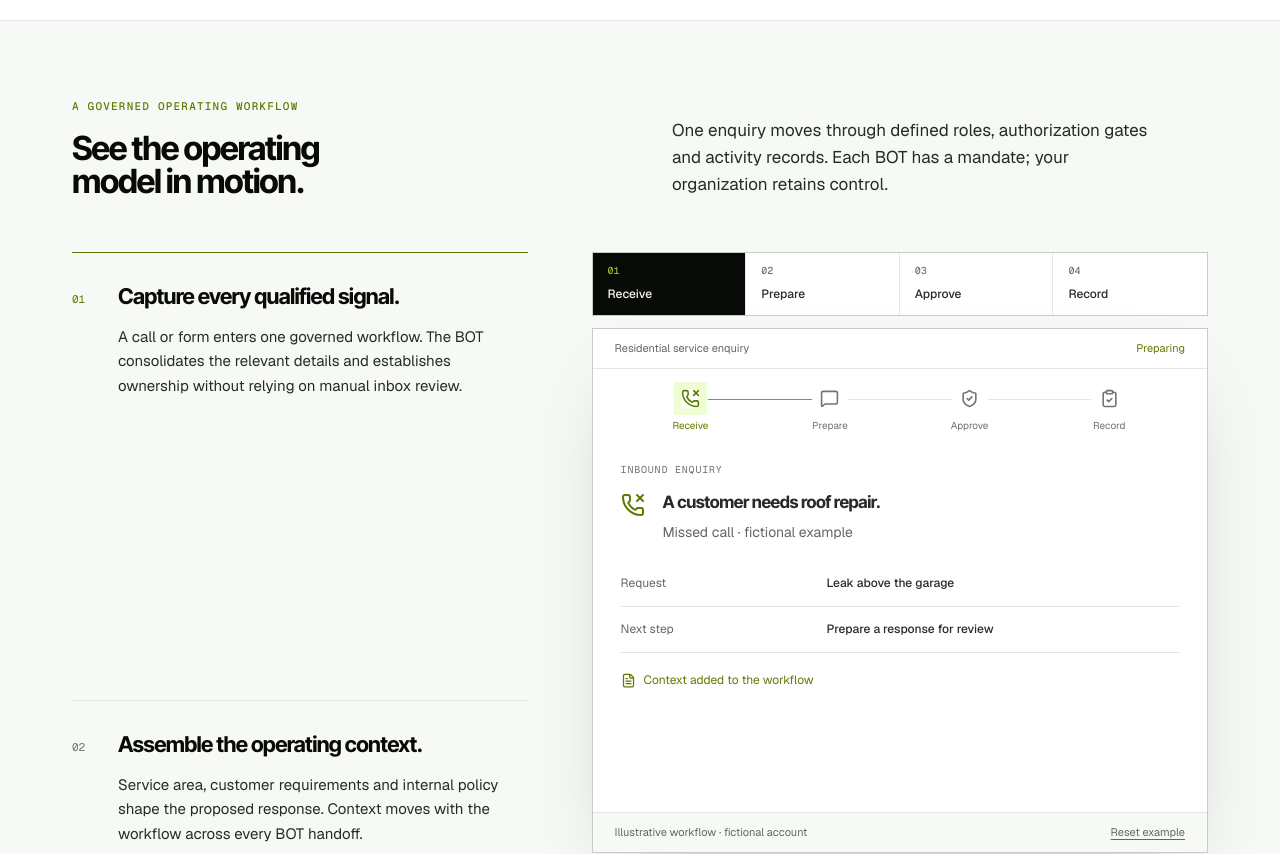
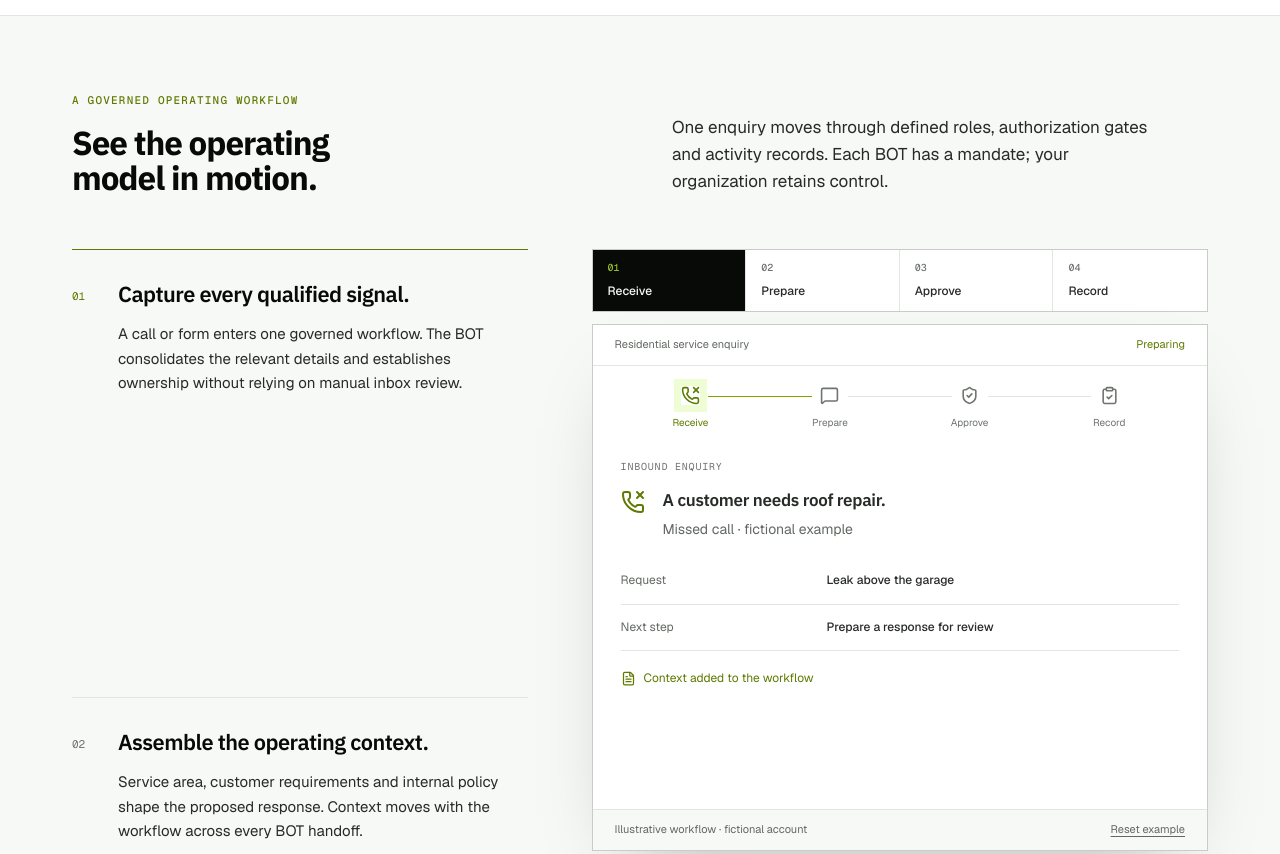
Before and after one commit to AgenticBotting/agenticbots, a Next.js app: page / in a window 1280 px wide. Shown: the part 1410-2264 px from the top of the page. Built offline with nearby package versions, Linux system fonts and the light colour scheme; no server answers.

Commit message:
Adopt IBM Plex for enterprise typography

```diff
--- a/src/app/globals.css
+++ b/src/app/globals.css
@@ -1,6 +1,6 @@
 /* Hallmark · macrostructure: product-canvas narrative · theme: studied-DNA (source: user reference images)
  * hero: centered display + wide operating workspace · service: promise + product canvas + deployment rail
- * type: Inter Tight + Geist + Geist Mono · palette: AgenticBots olive / ink / white
+ * type: IBM Plex Sans + Geist + Geist Mono · palette: AgenticBots olive / ink / white
  * critique: P5 H5 E4 S5 R4 V5 · slop: pass · honest: pass · responsive: pass */
 @import "tailwindcss";
 
@@ -13,7 +13,7 @@
    it means something in the system just became active.
 
    Rules that hold everywhere:
-     · Inter Tight carries controlled, high-impact display type; Geist keeps product
+     · IBM Plex Sans carries controlled, high-impact display type; Geist keeps product
        controls, navigation and reading surfaces quiet and precise.
      · Core controls keep the diagonal notch. Product stages may use a
        restrained radius to distinguish presentation from product UI.
@@ -142,11 +142,11 @@
   --radius-xs: 0;
   --notch: 11px;
 
-  /* Inter Tight gives headings a precise corporate grotesque silhouette.
-     Medium-to-bold weights create authority without the poster-like mass
-     of a black display face. Geist remains the enterprise workhorse for
-     body, navigation and controls; Mono carries the technical register. */
-  --font-display: var(--font-inter-tight);
+  /* IBM Plex Sans gives headings an institutional technology character.
+     Medium-to-bold weights create authority without the compressed mass
+     of a display face. Geist remains the enterprise workhorse for body,
+     navigation and controls; Mono carries the technical register. */
+  --font-display: var(--font-ibm-plex-sans);
   --font-body: var(--font-geist-sans);
   --font-mono: var(--font-geist-mono);
 }
@@ -314,31 +314,35 @@
 
   .display-hero {
     font-family: var(--font-display);
-    font-weight: 740;
+    font-weight: 680;
     font-size: clamp(2rem, 3.6vw, 3rem);
-    line-height: .96;
-    letter-spacing: -0.048em;
+    line-height: .98;
+    letter-spacing: -0.038em;
+    font-variation-settings: "wdth" 100;
   }
   .display-xl {
     font-family: var(--font-display);
-    font-weight: 700;
+    font-weight: 650;
     font-size: clamp(1.625rem, 2.6vw, 2.125rem);
-    line-height: 1;
-    letter-spacing: -0.04em;
+    line-height: 1.04;
+    letter-spacing: -0.032em;
+    font-variation-settings: "wdth" 100;
   }
   .display-lg {
     font-family: var(--font-display);
-    font-weight: 650;
+    font-weight: 600;
     font-size: clamp(1.1875rem, 1.7vw, 1.4375rem);
-    line-height: 1.08;
-    letter-spacing: -0.032em;
+    line-height: 1.12;
+    letter-spacing: -0.024em;
+    font-variation-settings: "wdth" 100;
   }
   .display-md {
     font-family: var(--font-display);
-    font-weight: 620;
+    font-weight: 580;
     font-size: 1.0625rem;
-    line-height: 1.14;
-    letter-spacing: -0.026em;
+    line-height: 1.18;
+    letter-spacing: -0.018em;
+    font-variation-settings: "wdth" 100;
   }
 
   /* The one green phrase in a headline. Swaps by surface. */
@@ -880,7 +884,7 @@
 .workforce-hero-shell { position: relative; z-index: 1; padding-block: clamp(62px, 7vw, 94px) 0; }
 .hero-copy { min-width: 0; max-width: 920px; margin-inline: auto; text-align: center; }
 .hero-copy > .eyebrow { max-width: calc(100% - 32px); margin-left: clamp(0px, 6vw, 72px); margin-right: auto; text-align: left; }
-.hero-copy h1 { max-width: 16ch; margin-inline: auto; font-family: var(--font-display); font-size: clamp(52px, 7vw, 92px); font-weight: 760; line-height: .9; letter-spacing: -.052em; text-wrap: balance; }
+.hero-copy h1 { max-width: 17ch; margin-inline: auto; font-family: var(--font-display); font-size: clamp(48px, 6.4vw, 82px); font-weight: 680; line-height: .96; letter-spacing: -.042em; font-variation-settings: "wdth" 100; text-wrap: balance; }
 .hero-copy h1 span { color: var(--accent-text); }
 .hero-copy > .body-lg { max-width: 64ch; margin-inline: auto; }
 .hero-actions { display: flex; align-items: center; justify-content: center; flex-wrap: wrap; gap: 20px; }
@@ -1197,10 +1201,10 @@
 .service-hero-copy .eyebrow-dim { color: var(--text-muted); }
 .service-hero-copy > .display-lg { color: var(--accent-text) !important; }
 .service-hero-copy > .display-hero {
-  max-width: 18ch;
-  font-size: clamp(3.15rem, 5.6vw, 5.25rem);
-  line-height: .91;
-  letter-spacing: -.052em;
+  max-width: 20ch;
+  font-size: clamp(2.9rem, 5vw, 4.65rem);
+  line-height: .97;
+  letter-spacing: -.041em;
 }
 .service-hero-copy > .display-lg { font-size: clamp(1.35rem, 2vw, 1.8rem); line-height: 1.15; }
 .service-hero-copy > .body-lg { max-width: 62ch; font-size: clamp(1.08rem, 1.35vw, 1.25rem); line-height: 1.62; }
@@ -1339,7 +1343,7 @@
   color: var(--foreground);
   font-family: var(--font-display), var(--font-sans), sans-serif;
   font-size: clamp(17px, 1.5vw, 21px);
-  font-weight: 680;
+  font-weight: 620;
   line-height: 1.05;
   letter-spacing: -.035em;
 }
--- a/src/app/layout.tsx
+++ b/src/app/layout.tsx
@@ -1,5 +1,5 @@
 import type { Metadata } from "next";
-import { Geist, Geist_Mono, Inter_Tight } from "next/font/google";
+import { Geist, Geist_Mono, IBM_Plex_Sans } from "next/font/google";
 import "./globals.css";
 import { BotPlanFlow, ConsoleGreeting } from "@/components/marketing";
 import { MarketingOnly } from "@/components/marketing/MarketingOnly";
@@ -18,11 +18,12 @@ const geistMono = Geist_Mono({
   display: "swap",
 });
 
-const interTight = Inter_Tight({
-  variable: "--font-inter-tight",
+const ibmPlexSans = IBM_Plex_Sans({
+  variable: "--font-ibm-plex-sans",
   subsets: ["latin"],
   display: "swap",
   weight: "variable",
+  axes: ["wdth"],
 });
 
 
@@ -79,7 +80,7 @@ export const metadata: Metadata = {
 
 export default function RootLayout({ children }: { children: React.ReactNode }) {
   return (
-    <html lang="en" className={`${geistSans.variable} ${geistMono.variable} ${interTight.variable}`}>
+    <html lang="en" className={`${geistSans.variable} ${geistMono.variable} ${ibmPlexSans.variable}`}>
       <body>
         <JsonLd data={[orgLd, webSiteLd]} />
         {children}
--- a/src/app/platform.css
+++ b/src/app/platform.css
@@ -1,7 +1,7 @@
 /* ══════════════════════════════════════════════════════════════════
    AgenticBots platform — operator console + client portal.
 
-   Built on the site's tokens (globals.css): Inter Tight display type,
+   Built on the site's tokens (globals.css): IBM Plex Sans display type,
    Geist interface type, ink neutrals, the #7FA200 accent as a SIGNAL
    only, zero radius, and the diagonal notch.
    Additions here are layout and data density, never new colors.
```
Also changed, not shown: 2 other files (tests, documents, lock files or other folders).
